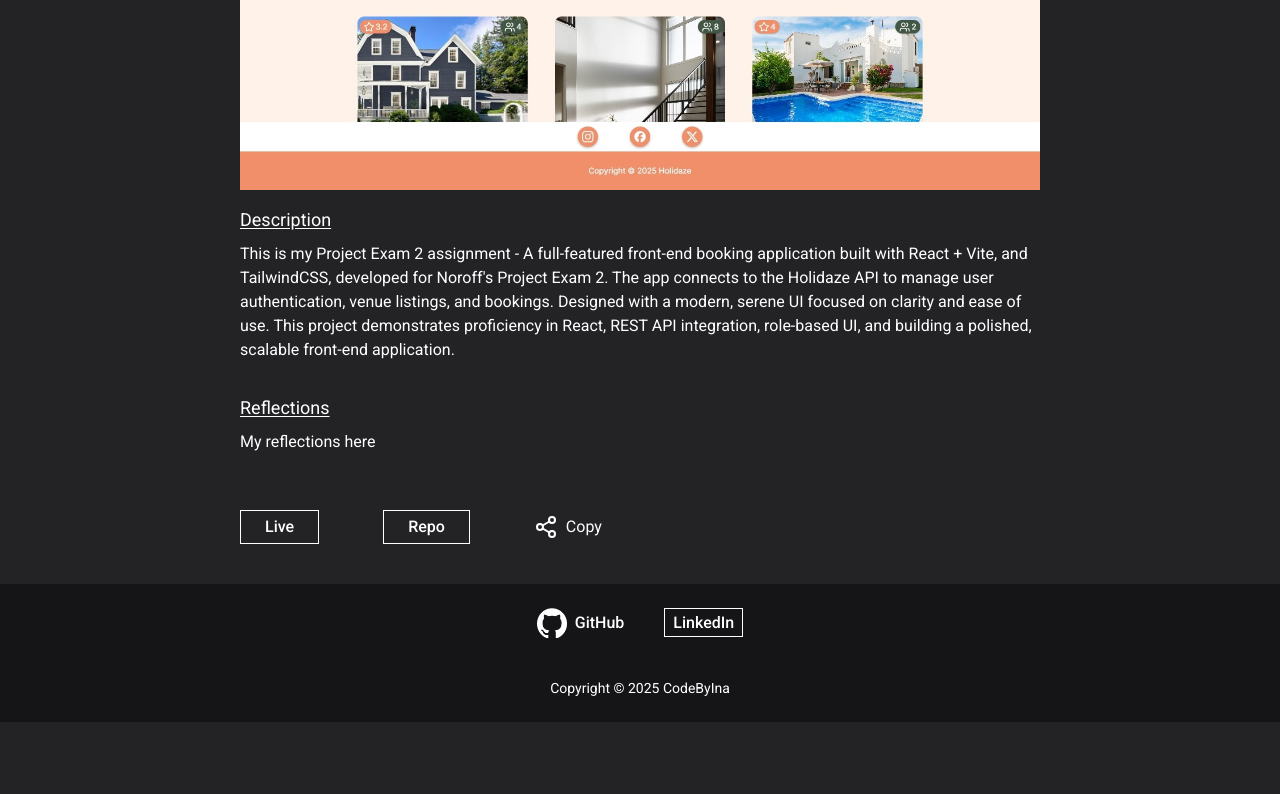
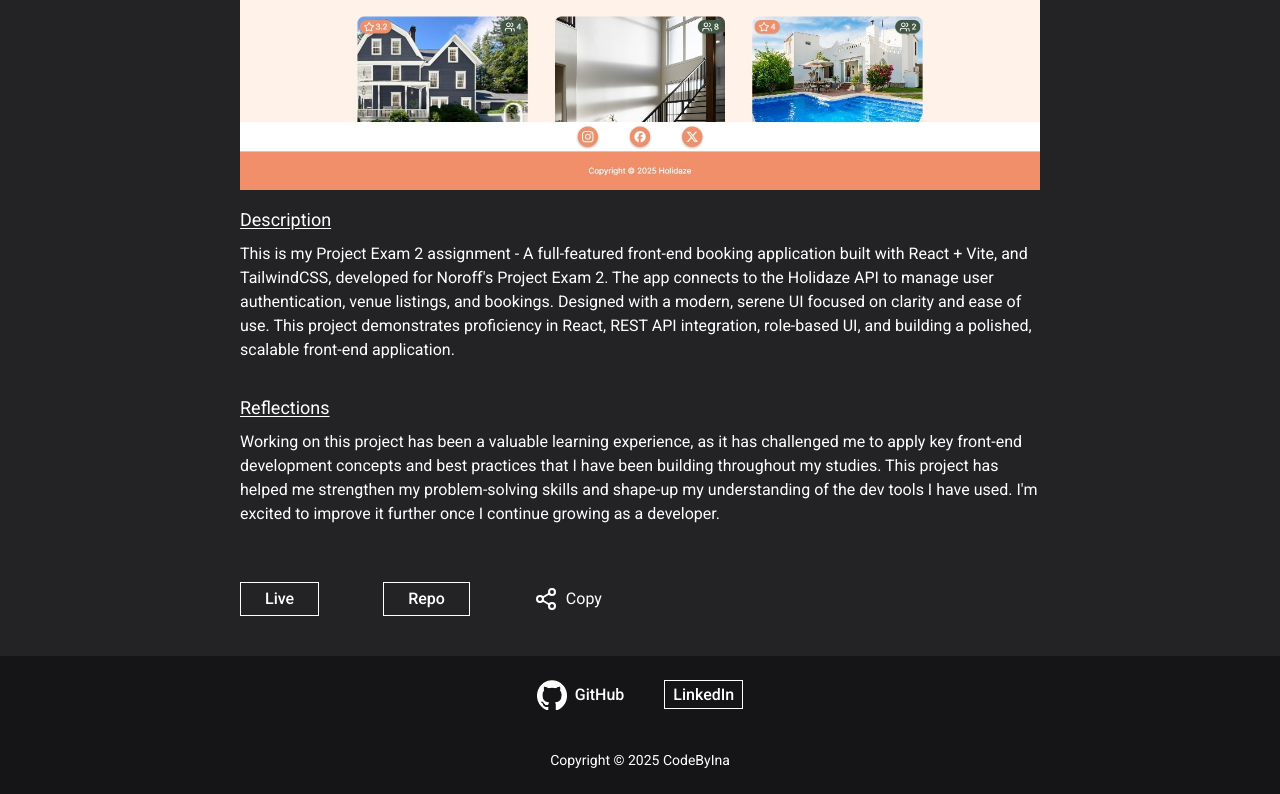
Before and after one commit to Inaelise/portfolio-2, a React (Vite) app: page /project/1 in a window 1280 px wide. Shown: the part 487-1281 px from the top of the page. Before the commit the page ends 1209 px from the top, so only its background shows below. Built offline with nearby package versions, Linux system fonts and the light colour scheme.

Commit message:
Adds reflections

```diff
--- a/src/projectData.js
+++ b/src/projectData.js
@@ -5,7 +5,8 @@ export const projectData = [
     teaser: "A modern front-end accommodation booking application.",
     description:
       "This is my Project Exam 2 assignment - A full-featured front-end booking application built with React + Vite, and TailwindCSS, developed for Noroff's Project Exam 2. The app connects to the Holidaze API to manage user authentication, venue listings, and bookings. Designed with a modern, serene UI focused on clarity and ease of use. This project demonstrates proficiency in React, REST API integration, role-based UI, and building a polished, scalable front-end application.",
-    reflection: "My reflections here",
+    reflection:
+      "Working on this project has been a valuable learning experience, as it has challenged me to apply key front-end development concepts and best practices that I have been building throughout my studies. This project has helped me strengthen my problem-solving skills and shape-up my understanding of the dev tools I have used. I'm excited to improve it further once I continue growing as a developer.",
     image: {
       src: "/images/project1.jpg",
       alt: "Homepage of Holidaze",
@@ -21,7 +22,8 @@ export const projectData = [
     teaser: "A modern front-end eCom store application.",
     description:
       "This is my JavaScript Frameworks course assignment - A modern, responsive front-end eCommerce application built with React + Vite, and CSS Modules. This project interacts with Noroff's API Online Store, handling dynamic product listings, detailed views, a shopping cart, and a contact form with validation. This project demonstrates core front-end development skills, API handling, and UI/UX considerations for a real-world application.",
-    reflection: "My reflections here",
+    reflection:
+      "When I first created the project, the codebase was functional but lacked comprehensive documentation. the absence of JSDoc comments makes it harder for others to quickly grasp the intent, usage, and expected data of various parts of the application. Therefore I have added documentation as a calculated improvement to enhance the maintainability and readability of the code.",
     image: { src: "/images/project2.jpg", alt: "Homepage of Variety" },
     links: {
       live: "https://js-frameworks-variety.netlify.app/",
```
